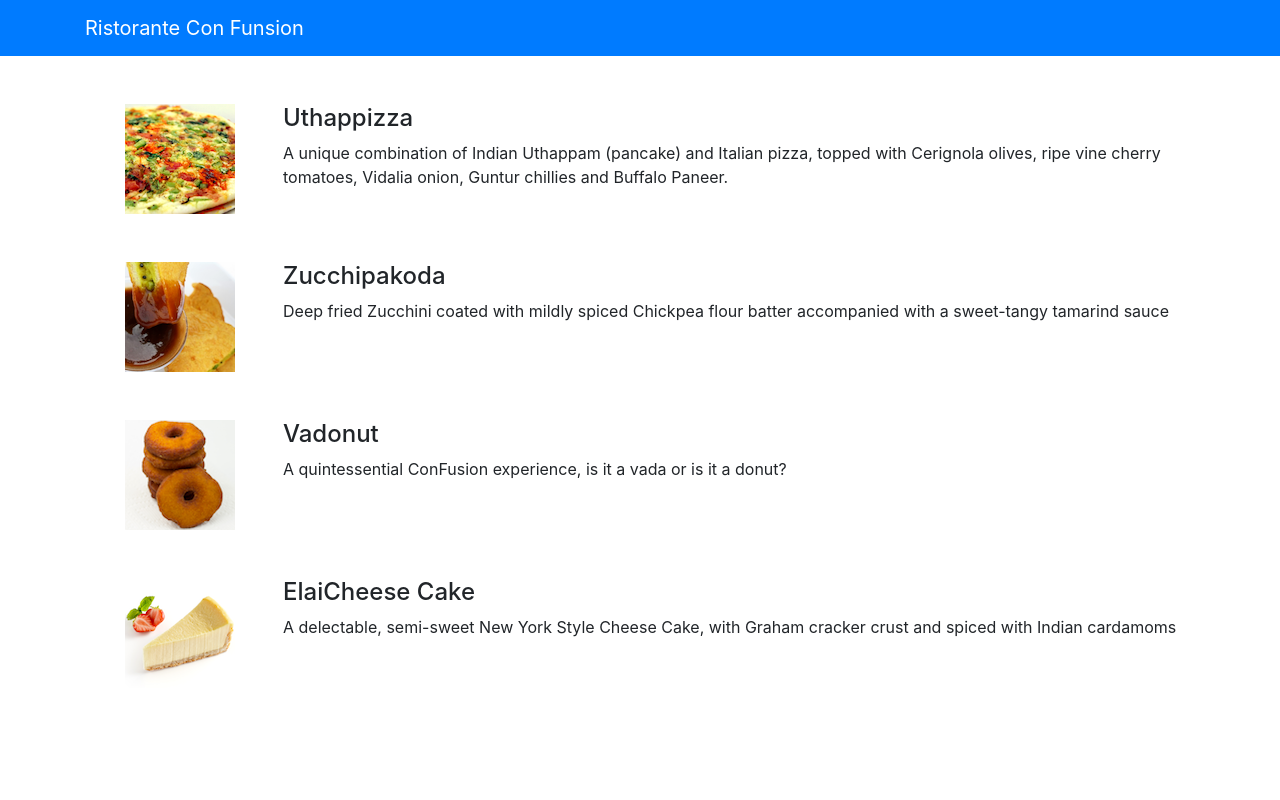
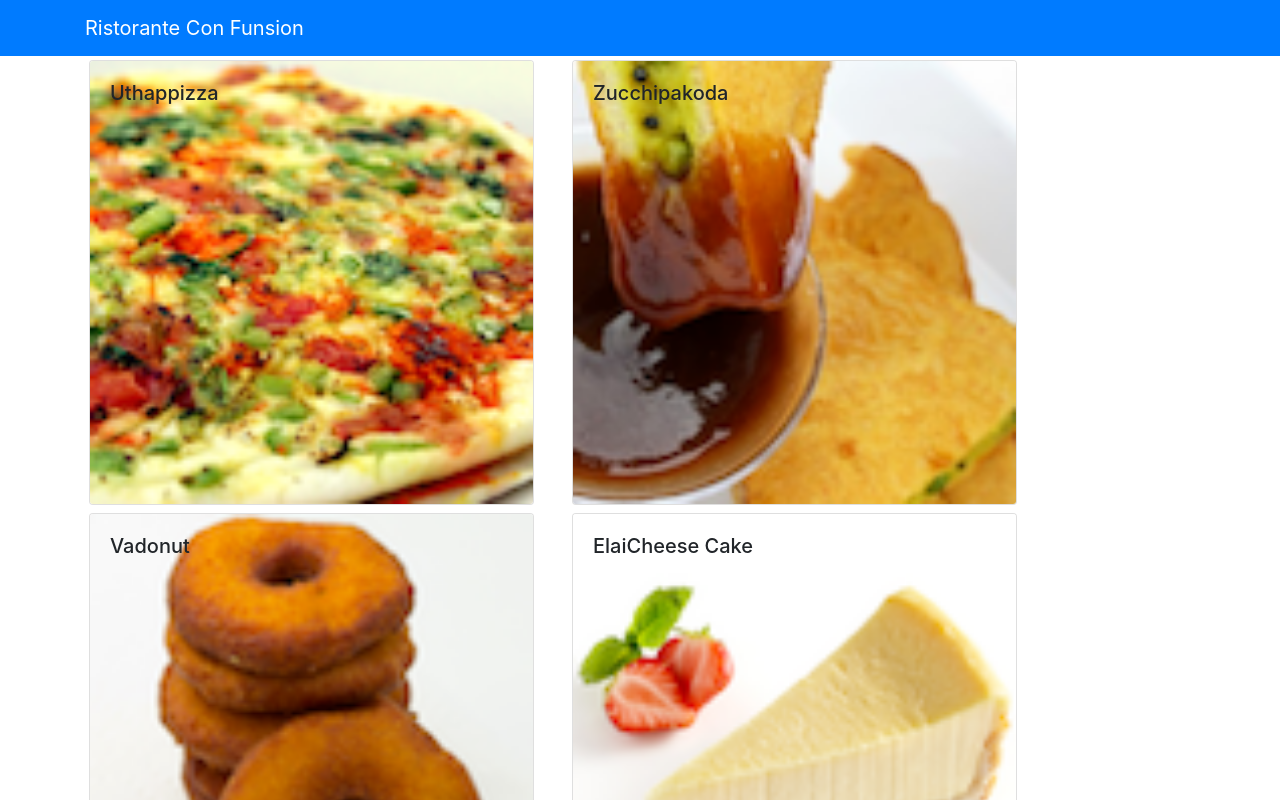
Before and after one commit to lisandrozanni/confusion, a React (Create React App) app: page / in a window 1280 px wide. Shown: the top 800 px of the page. Built offline with nearby package versions, Linux system fonts and the light colour scheme.

Commit message:
Components Part 2

```diff
--- a/src/App.js
+++ b/src/App.js
@@ -1,9 +1,18 @@
-import React from 'react';
+import React, { Component } from 'react';
 import { Navbar, NavbarBrand } from 'reactstrap';
 
 import Menu from './components/MenuComponent';
+import { DISHES } from './shared/dishes';
 
-function App() {
+class App extends Component {
+  constructor(props) {
+    super(props);
+    this.state = {
+      dishes: DISHES
+    };
+  }
+
+  render () {
     return (
       <div className="App">
         <Navbar dark color="primary">
@@ -13,9 +22,12 @@
           </div>
         </Navbar>
 
-      <Menu />
+        <Menu
+          dishes={this.state.dishes}
+        />
       </div>
     );
   }
+}
 
 export default App;
--- a/src/components/MenuComponent.js
+++ b/src/components/MenuComponent.js
@@ -1,70 +1,59 @@
 import React, { Component } from 'react';
-import { Media } from 'reactstrap';
+import { Card, CardImg, CardImgOverlay, CardText, CardBody,
+  CardTitle } from 'reactstrap';
 
 class Menu extends Component {
   constructor(props) {
     super(props);
+
     this.state = {
-            dishes: [
-                {
-                  id: 0,
-                  name:'Uthappizza',
-                  image: 'assets/images/uthappizza.png',
-                  category: 'mains',
-                  label:'Hot',
-                  price:'4.99',
-                  description:'A unique combination of Indian Uthappam (pancake) and Italian pizza, topped with Cerignola olives, ripe vine cherry tomatoes, Vidalia onion, Guntur chillies and Buffalo Paneer.'                        },
-               {
-                  id: 1,
-                  name:'Zucchipakoda',
-                  image: 'assets/images/zucchipakoda.png',
-                  category: 'appetizer',
-                  label:'',
-                  price:'1.99',
-                  description:'Deep fried Zucchini coated with mildly spiced Chickpea flour batter accompanied with a sweet-tangy tamarind sauce'                        },
-               {
-                  id: 2,
-                  name:'Vadonut',
-                  image: 'assets/images/vadonut.png',
-                  category: 'appetizer',
-                  label:'New',
-                  price:'1.99',
-                  description:'A quintessential ConFusion experience, is it a vada or is it a donut?'                        },
-               {
-                  id: 3,
-                  name:'ElaiCheese Cake',
-                  image: 'assets/images/elaicheesecake.png',
-                  category: 'dessert',
-                  label:'',
-                  price:'2.99',
-                  description:'A delectable, semi-sweet New York Style Cheese Cake, with Graham cracker crust and spiced with Indian cardamoms'                        }
-               ],
-        };
+      selectedDish: null
+    }
+  }
+
+  onDishSelect(dish) {
+    this.setState({ selectedDish: dish });
+  }
+
+  renderDish(dish) {
+    if (dish != null)
+      return (
+        <Card>
+            <CardImg top src={dish.image} alt={dish.name} />
+            <CardBody>
+              <CardTitle>{dish.name}</CardTitle>
+              <CardText>{dish.description}</CardText>
+            </CardBody>
+        </Card>
+      );
+    else
+      return(
+        <div></div>
+      );
   }
 
   render() {
-        const menu = this.state.dishes.map((dish) => {
-            return (
-              <div key={dish.id} className="col-12 mt-5">
-                <Media tag="li">
-                  <Media left middle>
-                      <Media object src={dish.image} alt={dish.name} />
-                  </Media>
-                  <Media body className="ml-5">
-                    <Media heading>{dish.name}</Media>
-                    <p>{dish.description}</p>
-                  </Media>
-                </Media>
+    const menu = this.props.dishes.map(dish => (
+      <div  className="col-12 col-md-5 m-1">
+        <Card key={dish.id}
+          onClick={() => this.onDishSelect(dish)}>
+          <CardImg width="100%" src={dish.image} alt={dish.name} />
+          <CardImgOverlay>
+              <CardTitle>{dish.name}</CardTitle>
+          </CardImgOverlay>
+        </Card>
       </div>
-            );
-        });
+    ));
 
     return (
       <div className="container">
         <div className="row">
-              <Media list>
           {menu}
-              </Media>
+        </div>
+        <div className="row">
+          <div  className="col-12 col-md-5 m-1">
+            {this.renderDish(this.state.selectedDish)}
+          </div>
         </div>
       </div>
     );
--- /dev/null
+++ b/src/shared/dishes.js
@@ -0,0 +1,187 @@
+export const DISHES =
+	[
+		{
+			id: 0,
+			name:'Uthappizza',
+			image: 'assets/images/uthappizza.png',
+			category: 'mains',
+			label:'Hot',
+			price:'4.99',
+			description:'A unique combination of Indian Uthappam (pancake) and Italian pizza, topped with Cerignola olives, ripe vine cherry tomatoes, Vidalia onion, Guntur chillies and Buffalo Paneer.',
+			comments: [
+				{
+					id: 0,
+					rating: 5,
+					comment: "Imagine all the eatables, living in conFusion!",
+					author: "John Lemon",
+					date: "2012-10-16T17:57:28.556094Z"
+				},
+				{
+					id: 1,
+					rating: 4,
+					comment: "Sends anyone to heaven, I wish I could get my mother-in-law to eat it!",
+					author: "Paul McVites",
+					date: "2014-09-05T17:57:28.556094Z"
+				},
+				{
+					id: 2,
+					rating: 3,
+					comment: "Eat it, just eat it!",
+					author: "Michael Jaikishan",
+					date: "2015-02-13T17:57:28.556094Z"
+				},
+				{
+					id: 3,
+					rating: 4,
+					comment: "Ultimate, Reaching for the stars!",
+					author: "Ringo Starry",
+					date: "2013-12-02T17:57:28.556094Z"
+				},
+				{
+					id: 4,
+					rating: 2,
+					comment: "It's your birthday, we're gonna party!",
+					author: "25 Cent",
+					date: "2011-12-02T17:57:28.556094Z"
+				}
+			]
+		},
+		{
+			id: 1,
+			name:'Zucchipakoda',
+			image: 'assets/images/zucchipakoda.png',
+			category: 'appetizer',
+			label:'',
+			price:'1.99',
+			description:'Deep fried Zucchini coated with mildly spiced Chickpea flour batter accompanied with a sweet-tangy tamarind sauce',
+			comments: [
+				{
+					id: 0,
+					rating: 5,
+					comment: "Imagine all the eatables, living in conFusion!",
+					author: "John Lemon",
+					date: "2012-10-16T17:57:28.556094Z"
+				},
+				{
+					id: 1,
+					rating: 4,
+					comment: "Sends anyone to heaven, I wish I could get my mother-in-law to eat it!",
+					author: "Paul McVites",
+					date: "2014-09-05T17:57:28.556094Z"
+				},
+				{
+					id: 2,
+					rating: 3,
+					comment: "Eat it, just eat it!",
+					author: "Michael Jaikishan",
+					date: "2015-02-13T17:57:28.556094Z"
+				},
+				{
+					id: 3,
+					rating: 4,
+					comment: "Ultimate, Reaching for the stars!",
+					author: "Ringo Starry",
+					date: "2013-12-02T17:57:28.556094Z"
+				},
+				{
+					id: 4,
+					rating: 2,
+					comment: "It's your birthday, we're gonna party!",
+					author: "25 Cent",
+					date: "2011-12-02T17:57:28.556094Z"
+				}
+			]
+		},
+		{
+			id: 2,
+			name:'Vadonut',
+			image: 'assets/images/vadonut.png',
+			category: 'appetizer',
+			label:'New',
+			price:'1.99',
+			description:'A quintessential ConFusion experience, is it a vada or is it a donut?',
+			comments: [
+				{
+					id: 0,
+					rating: 5,
+					comment: "Imagine all the eatables, living in conFusion!",
+					author: "John Lemon",
+					date: "2012-10-16T17:57:28.556094Z"
+				},
+				{
+					id: 1,
+					rating: 4,
+					comment: "Sends anyone to heaven, I wish I could get my mother-in-law to eat it!",
+					author: "Paul McVites",
+					date: "2014-09-05T17:57:28.556094Z"
+				},
+				{
+					id: 2,
+					rating: 3,
+					comment: "Eat it, just eat it!",
+					author: "Michael Jaikishan",
+					date: "2015-02-13T17:57:28.556094Z"
+				},
+				{
+					id: 3,
+					rating: 4,
+					comment: "Ultimate, Reaching for the stars!",
+					author: "Ringo Starry",
+					date: "2013-12-02T17:57:28.556094Z"
+				},
+				{
+					id: 4,
+					rating: 2,
+					comment: "It's your birthday, we're gonna party!",
+					author: "25 Cent",
+					date: "2011-12-02T17:57:28.556094Z"
+				}
+			]
+		},
+		{
+			id: 3,
+			name:'ElaiCheese Cake',
+			image: 'assets/images/elaicheesecake.png',
+			category: 'dessert',
+			label:'',
+			price:'2.99',
+			description:'A delectable, semi-sweet New York Style Cheese Cake, with Graham cracker crust and spiced with Indian cardamoms',
+			comments: [
+				{
+					id: 0,
+					rating: 5,
+					comment: "Imagine all the eatables, living in conFusion!",
+					author: "John Lemon",
+					date: "2012-10-16T17:57:28.556094Z"
+				},
+				{
+					id: 1,
+					rating: 4,
+					comment: "Sends anyone to heaven, I wish I could get my mother-in-law to eat it!",
+					author: "Paul McVites",
+					date: "2014-09-05T17:57:28.556094Z"
+				},
+				{
+					id: 2,
+					rating: 3,
+					comment: "Eat it, just eat it!",
+					author: "Michael Jaikishan",
+					date: "2015-02-13T17:57:28.556094Z"
+				},
+				{
+					id: 3,
+					rating: 4,
+					comment: "Ultimate, Reaching for the stars!",
+					author: "Ringo Starry",
+					date: "2013-12-02T17:57:28.556094Z"
+				},
+				{
+					id: 4,
+					rating: 2,
+					comment: "It's your birthday, we're gonna party!",
+					author: "25 Cent",
+					date: "2011-12-02T17:57:28.556094Z"
+				}
+			]
+		}
+	];
```
Lines whose indentation alone changed are shown as unchanged.
